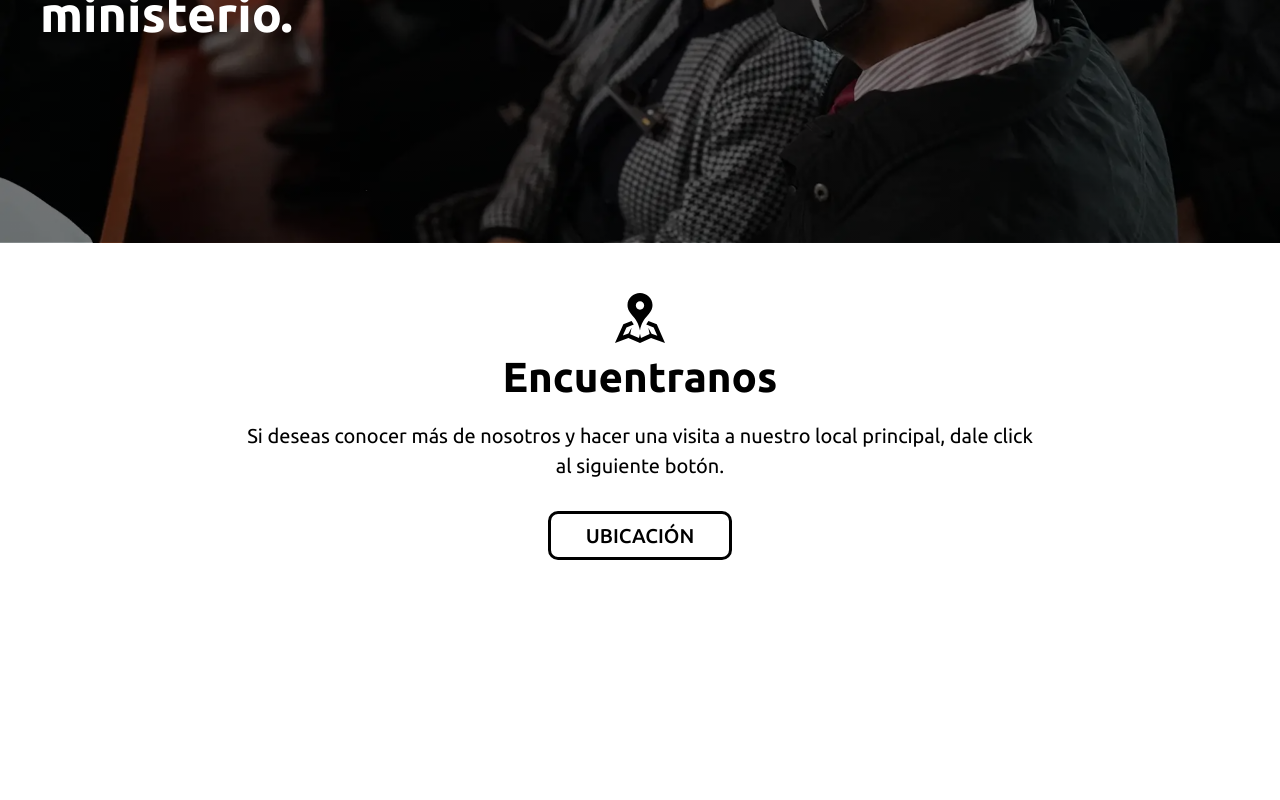
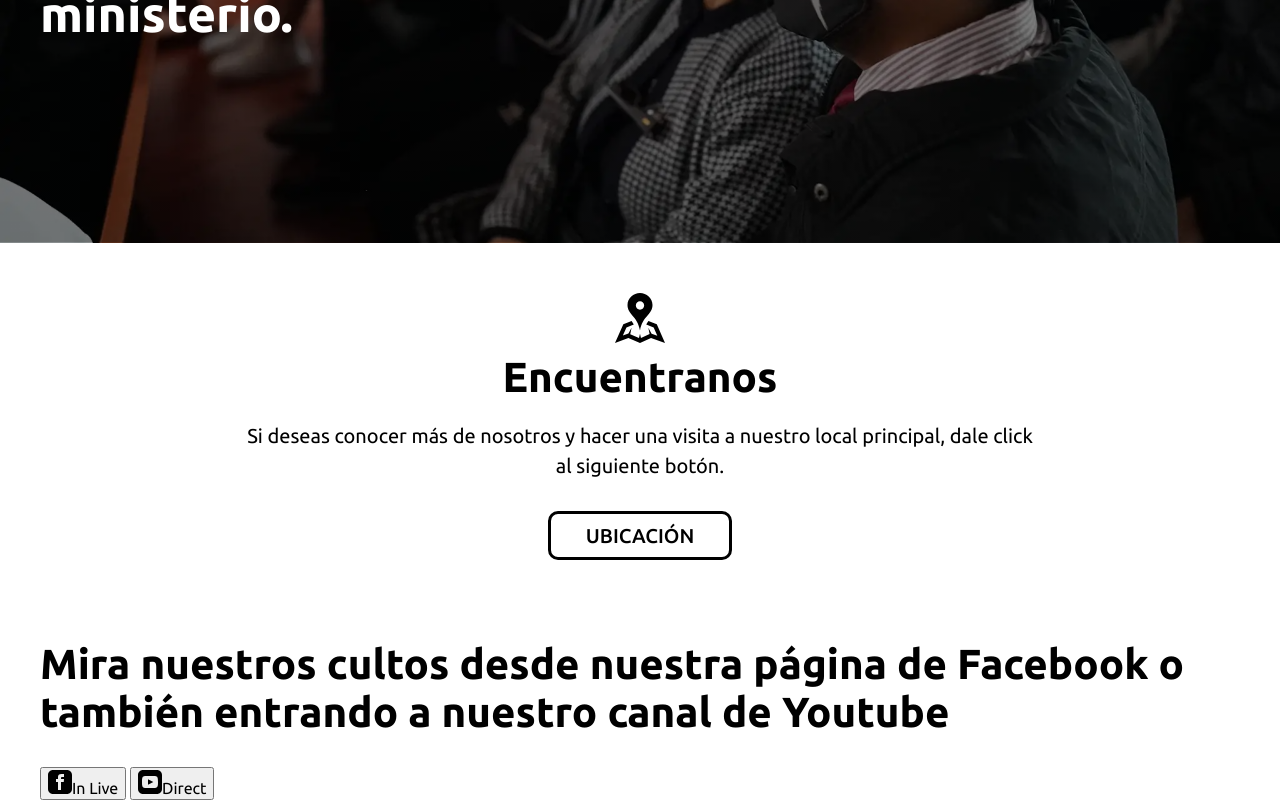
Before and after one commit to JosueP0721/Iglesia_Bautista_Betel_Web, a website: page index.html in a window 1280 px wide. Shown: the part 1602-2402 px from the top of the page. Before the commit the page ends 2212 px from the top, so only its background shows below. Drawn offline with Linux system fonts and the light colour scheme.

Commit message:
TRANSMISIONES_COMPLETED

```diff
--- a/index.html
+++ b/index.html
@@ -102,6 +102,21 @@
                 <button class="ubicacion__boton">Ubicación</button>
             </div>
         </div>
+        <div class="bloque_4">
+            <div class="transmisiones container">
+                <div class="transmisiones__contenido">
+                    <h3 class="transmisiones__texto">Mira nuestros cultos desde nuestra página de Facebook o también entrando a nuestro canal de Youtube</h3>
+                </div>
+                <div class="transmisiones__botones">
+                    <button class="transmisiones__boton facebook">
+                        <svg xmlns="http://www.w3.org/2000/svg" width="24" height="24" viewBox="0 0 24 24"><path d="M19 0h-14c-2.761 0-5 2.239-5 5v14c0 2.761 2.239 5 5 5h14c2.762 0 5-2.239 5-5v-14c0-2.761-2.238-5-5-5zm-3 7h-1.924c-.615 0-1.076.252-1.076.889v1.111h3l-.238 3h-2.762v8h-3v-8h-2v-3h2v-1.923c0-2.022 1.064-3.077 3.461-3.077h2.539v3z"/></svg><span>In Live</span>
+                    </button>
+                    <button class="transmisiones__boton youtube">
+                        <svg xmlns="http://www.w3.org/2000/svg" width="24" height="24"viewBox="0 0 24 24"><path d="M10 9.333l5.333 2.662-5.333 2.672v-5.334zm14-4.333v14c0 2.761-2.238 5-5 5h-14c-2.761 0-5-2.239-5-5v-14c0-2.761 2.239-5 5-5h14c2.762 0 5 2.239 5 5zm-4 7c-.02-4.123-.323-5.7-2.923-5.877-2.403-.164-7.754-.163-10.153 0-2.598.177-2.904 1.747-2.924 5.877.02 4.123.323 5.7 2.923 5.877 2.399.163 7.75.164 10.153 0 2.598-.177 2.904-1.747 2.924-5.877z"/></svg><span>Direct</span>
+                    </button>
+                </div>
+            </div>
+        </div>
         <script src="build/js/main.js"></script>
 </body>
 </html>
```
